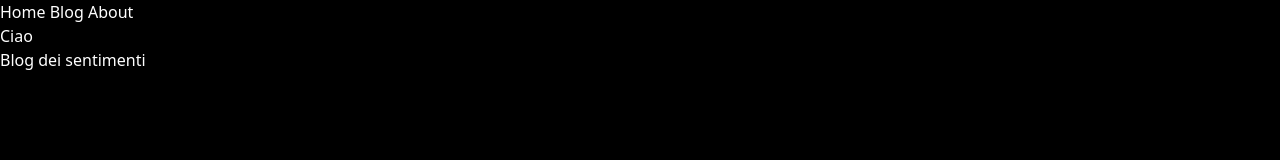
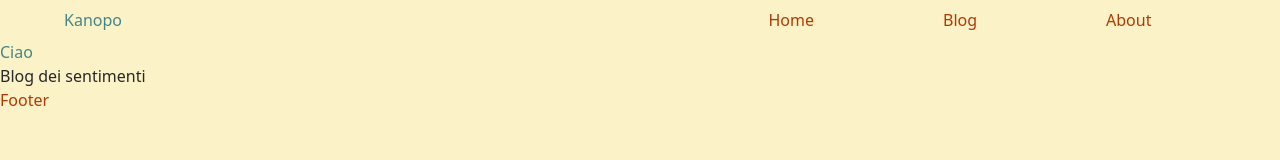
Before and after one commit to kanopo/kanopo.org, an Astro site: page / in a window 1280 px wide. Built offline with nearby package versions, Linux system fonts and the light colour scheme; Astro itself is replaced by a stand-in of ours.

Commit message:
added dark mode color auto switch using the media API

```diff
--- /dev/null
+++ b/src/components/Footer.astro
@@ -0,0 +1,5 @@
+
+
+<footer>
+  <h2>Footer</h2>
+</footer>
--- a/src/components/NavBar.astro
+++ b/src/components/NavBar.astro
@@ -1,8 +1,12 @@
-
-
-
-<div>
-  <a href="/">Home</a>
-  <a href="/blog">Blog</a>
-  <a href="/about">About</a>
+<div class="flex justify-center">
+  <div class="w-[90vw] h-[5vh] flex justify-between items-center">
+    <div class="">
+      <h1><a href="/">Kanopo</a></h1>
+    </div>
+    <div class="w-[40vw] flex justify-around">
+      <a href="/"><h2>Home</h2></a>
+      <a href="/blog"><h2>Blog</h2></a>
+      <a href="/about"><h2>About</h2></a>
+    </div>
+  </div>
 </div>
--- a/src/layouts/BlogPostLayout.astro
+++ b/src/layouts/BlogPostLayout.astro
@@ -1,30 +1,10 @@
 ---
 const { frontmatter } = Astro.props;
 
+import MainLayout from "./MainLayout.astro";
 
-import NavBar from '../components/NavBar.astro';
 ---
 
-<!DOCTYPE html>
-<html lang="en">
-<head>
-    <meta charset="UTF-8" />
-    <meta http-equiv="X-UA-Compatible" content="IE=edge" />
-    <meta name="viewport" content="width=device-width, initial-scale=1.0" />
-    <meta name="description" content={ frontmatter.description } />
-    <link rel="icon" type="image/x-icon" href="/favicon.png" />
-    <link rel="apple-touch-icon" href="/favicon.png">
-    <title>{ frontmatter.title }</title>
-  </head>
-  <body>
-    <NavBar />
-    <slot />
-  </body>
-</html>
-
-<style>
-  * {
-    background-color: black;
-    color: white;
-  }
-</style>
+<MainLayout title={frontmatter.title} description={frontmatter.description}>
+  <slot />
+</MainLayout>
--- a/src/layouts/MainLayout.astro
+++ b/src/layouts/MainLayout.astro
@@ -8,6 +8,7 @@ const { title = "Default title", description = "Default description" } =
   Astro.props as Props;
 
 import NavBar from "../components/NavBar.astro";
+import Footer from "../components/Footer.astro";
 ---
 
 <!DOCTYPE html>
@@ -24,12 +25,55 @@ import NavBar from "../components/NavBar.astro";
   <body>
     <NavBar />
     <slot />
+    <Footer />
   </body>
 </html>
 
-<style>
+<style is:global>
   * {
-    background-color: black;
-    color: white;
+    --text-light: #282828;
+    --accent1-light: #458588;
+    --accent2-light: #af3a03;
+
+    --bg-light: #fbf3c7;
+
+    --text-dark: #fbf3c7;
+    --accent1-dark: #458588; /* blue */
+    --accent2-dark: #fe8019; /* orange */
+
+    --bg-dark: #282828;
+
+    scroll-behavior: smooth;
+    scroll-padding: 2rem;
+  }
+
+  @media (prefers-color-scheme: dark) {
+    * {
+      color: var(--text-dark);
+      background-color: var(--bg-dark);
+    }
+
+    h1 {
+      color: var(--accent1-dark);
+    }
+
+    h2 {
+      color: var(--accent2-dark);
+    }
+  }
+
+  @media (prefers-color-scheme: light) {
+    * {
+      color: var(--text-light);
+      background-color: var(--bg-light);
+    }
+
+    h1 {
+      color: var(--accent1-light);
+    }
+
+    h2 {
+      color: var(--accent2-light);
+    }
   }
 </style>
--- a/src/pages/index.astro
+++ b/src/pages/index.astro
@@ -7,6 +7,6 @@ const description = "Sito di dmodmo dove scrive il suo blog dei sentimenti."
 ---
 
 <MainLayout {title} {description}>
-  <h1>Ciao</h1>
+  <h1 id="accent">Ciao</h1>
   <p>Blog dei sentimenti</p>
 </MainLayout>
```
Also changed, not shown: 2 other files.
